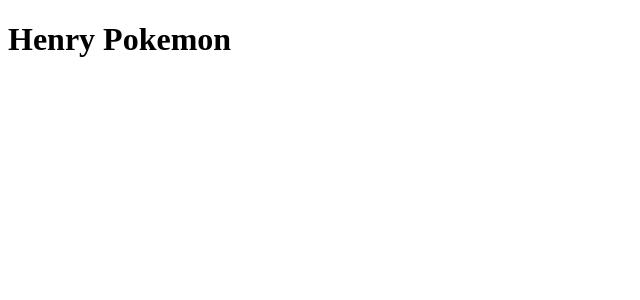
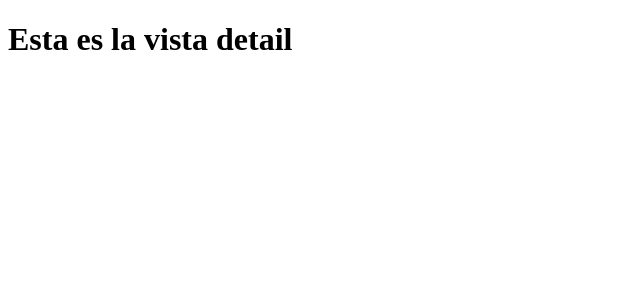
Before and after one commit to camm2210/Pokemon-API-Project, a React (Create React App) app in the folder client/: page /detail in a window 1280 px wide. Shown: the top 300 px of the page, without its empty margins (0-640 px from the left). Built offline with nearby package versions, Linux system fonts and the light colour scheme.

Commit message:
front end first steps

```diff
--- a/client/src/App.js
+++ b/client/src/App.js
@@ -1,7 +1,14 @@
+import { Landing, Home, Detail, Form } from "./views";
+
+import { Route } from "react-router-dom";
+
 function App() {
   return (
     <div className="App">
-      <h1>Henry Pokemon</h1>
+      <Route exact path="/" render={() => <Landing />} />
+      <Route path="/home" render={() => <Home />} />
+      <Route exact path="/detail" render={() => <Detail />} />
+      <Route exact path="/create" render={() => <Form />} />
     </div>
   );
 }
--- a/client/src/index.js
+++ b/client/src/index.js
@@ -1,9 +1,11 @@
 import React from "react";
 import ReactDOM from "react-dom";
 import App from "./App";
+import { BrowserRouter } from "react-router-dom";
 
 ReactDOM.render(
-  <App />,
-
+  <BrowserRouter>
+    <App />
+  </BrowserRouter>,
   document.getElementById("root")
 );
--- /dev/null
+++ b/client/src/views/Detail/Detail.jsx
@@ -0,0 +1,5 @@
+const Detail = () => {
+  return <h1> Esta es la vista detail </h1>;
+};
+
+export default Detail;
--- /dev/null
+++ b/client/src/views/Form/Form.jsx
@@ -0,0 +1,5 @@
+const Form = () => {
+  return <h1> Esta es la vista Form </h1>;
+};
+
+export default Form;
--- /dev/null
+++ b/client/src/views/Home/Home.jsx
@@ -0,0 +1,5 @@
+const Home = () => {
+  return <h1> Esta es la vista Home </h1>;
+};
+
+export default Home;
--- /dev/null
+++ b/client/src/views/Landing/landing.jsx
@@ -0,0 +1,5 @@
+const Landing = () => {
+  return <h1> Esta es la vista Landing </h1>;
+};
+
+export default Landing;
--- /dev/null
+++ b/client/src/views/index.js
@@ -0,0 +1,6 @@
+import Detail from "./Detail/Detail";
+import Home from "./Home/Home";
+import Form from "./Form/Form";
+import Landing from "./Landing/landing";
+
+export { Detail, Home, Form, Landing };
```
Also changed, not shown: client/src/views/Home/Home.module.css (added).
